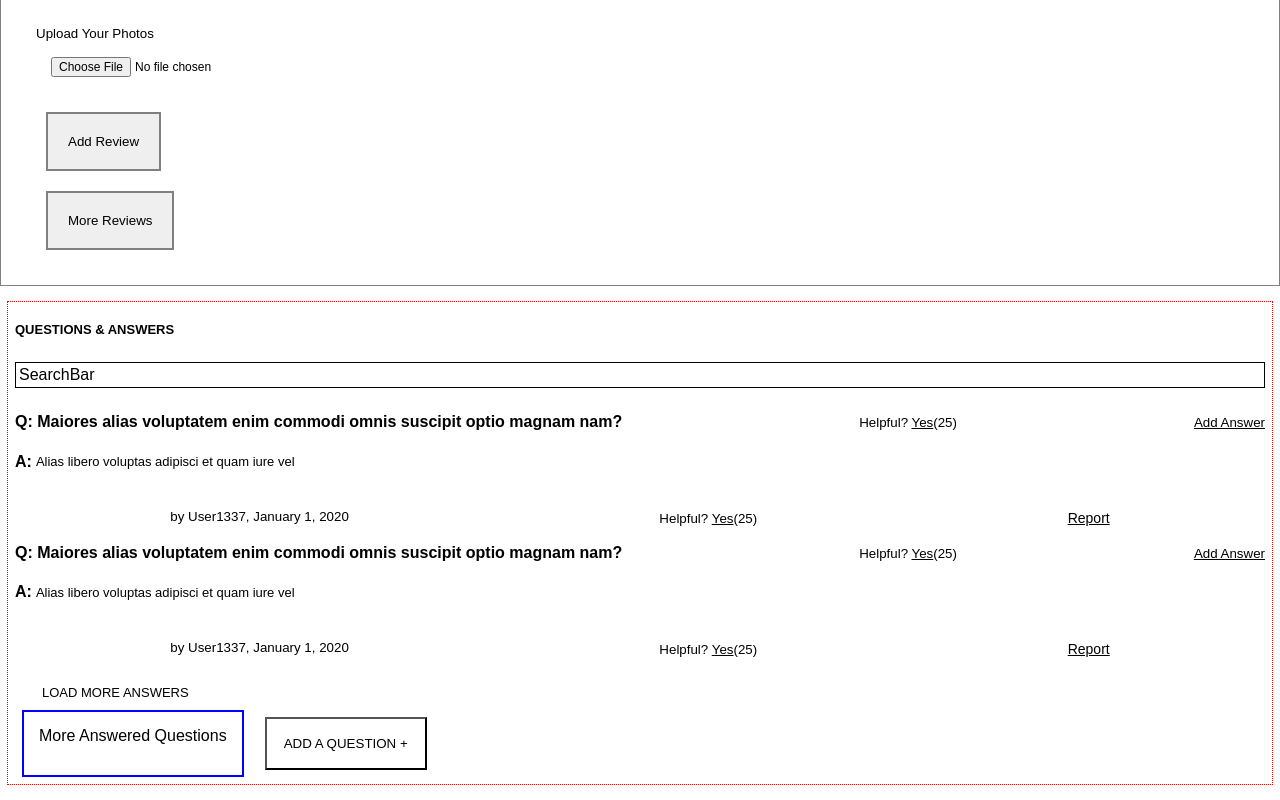
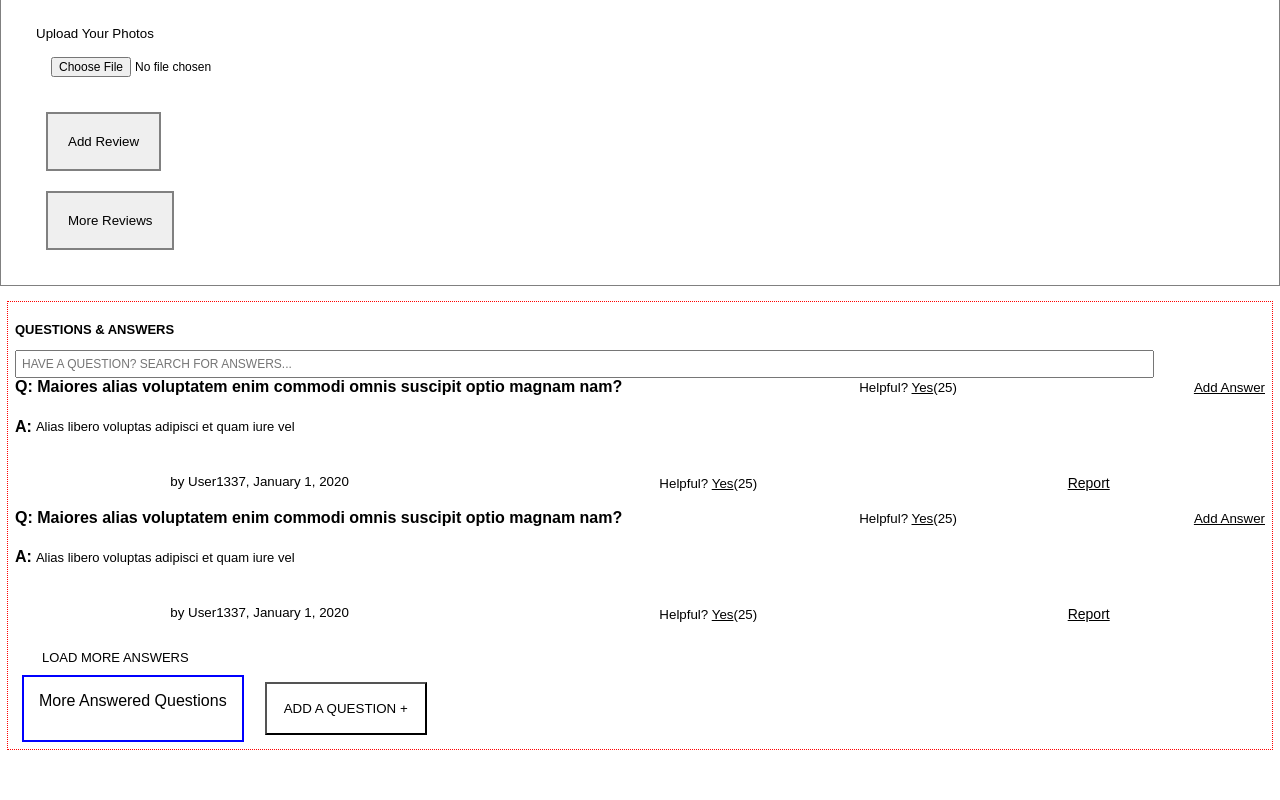
Before and after one commit to 7-Oscillating-Owls/hoo-dunit, a React app: page / in a window 1280 px wide. Shown: the part 4188-4988 px from the top of the page. After the commit the page ends 4953 px from the top, so only its background shows below. Built offline with nearby package versions, Linux system fonts and the light colour scheme.

Commit message:
added searchbar component

```diff
--- a/client/src/components/QuestionsAndAnswers/index.jsx
+++ b/client/src/components/QuestionsAndAnswers/index.jsx
@@ -11,12 +11,14 @@ import LoadMoreAnswers from '../LoadMoreAnswers';
 import QATitle from '../QATitle';
 import AddAQuestion from '../AddAQuestion';
 import QuestionModal from '../QuestionModal';
+import SearchBar from '../SearchBar';
 
 const QuestionsAndAnswers = () => (
 
   <div className={styles.qa}>
     <div className={styles.qatitle}><QATitle /></div>
-    <div className={styles.searchBar}>SearchBar</div>
+    {/* <div className={styles.searchBar}>SearchBar</div> */}
+    <SearchBar />
 
     <div className={styles.qaContainer}>
       <div className={styles.questionList}>
--- /dev/null
+++ b/client/src/components/SearchBar/SearchBar.css
@@ -0,0 +1,3 @@
+.searchbar {
+  width: 90%;
+}
--- /dev/null
+++ b/client/src/components/SearchBar/index.jsx
@@ -0,0 +1,12 @@
+import React from 'react'
+import styles from './SearchBar.css'
+
+const SearchBar = () => (
+  <input
+    type="text"
+    placeholder="HAVE A QUESTION? SEARCH FOR ANSWERS..."
+    className={styles.searchbar}
+  />
+)
+
+export default SearchBar
```
